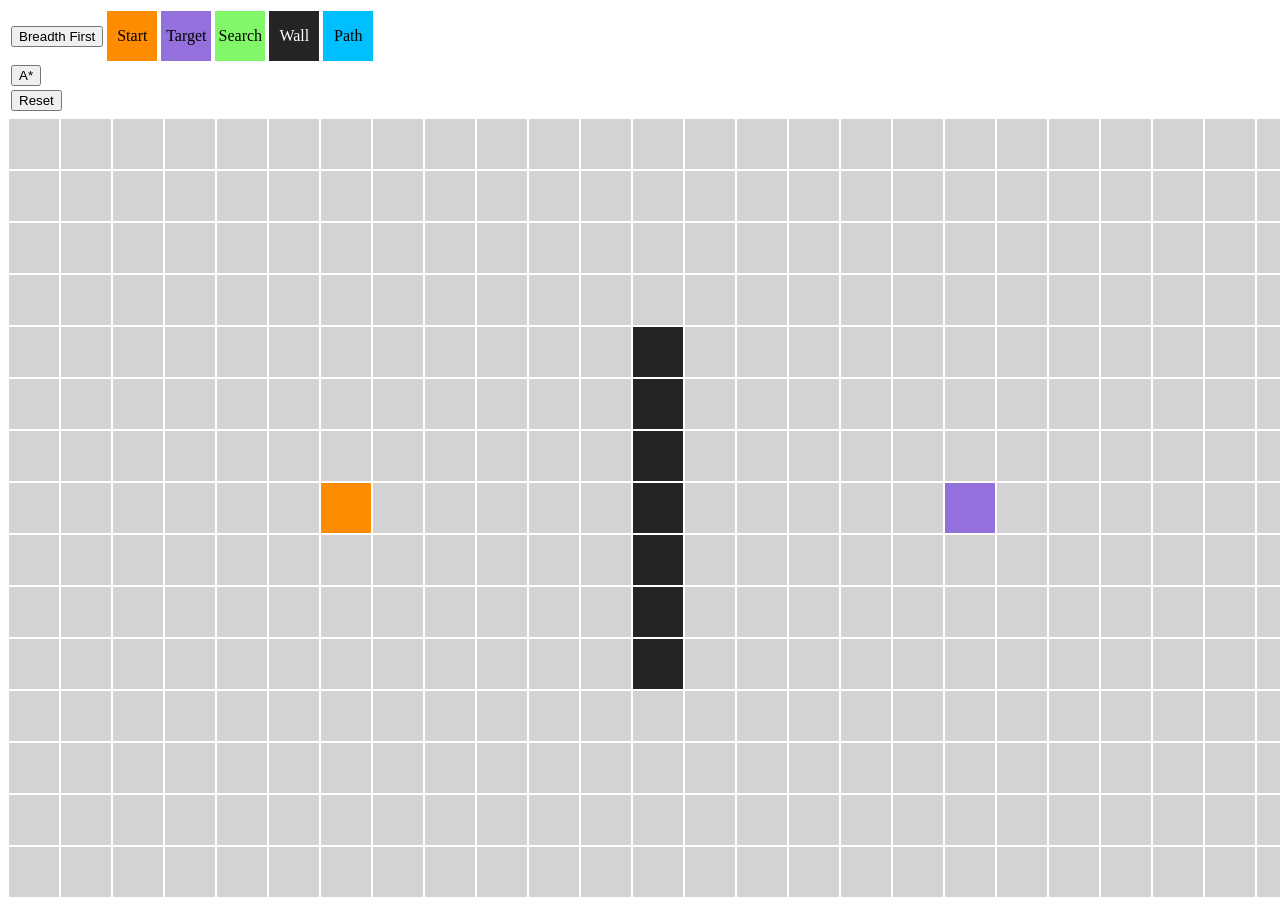
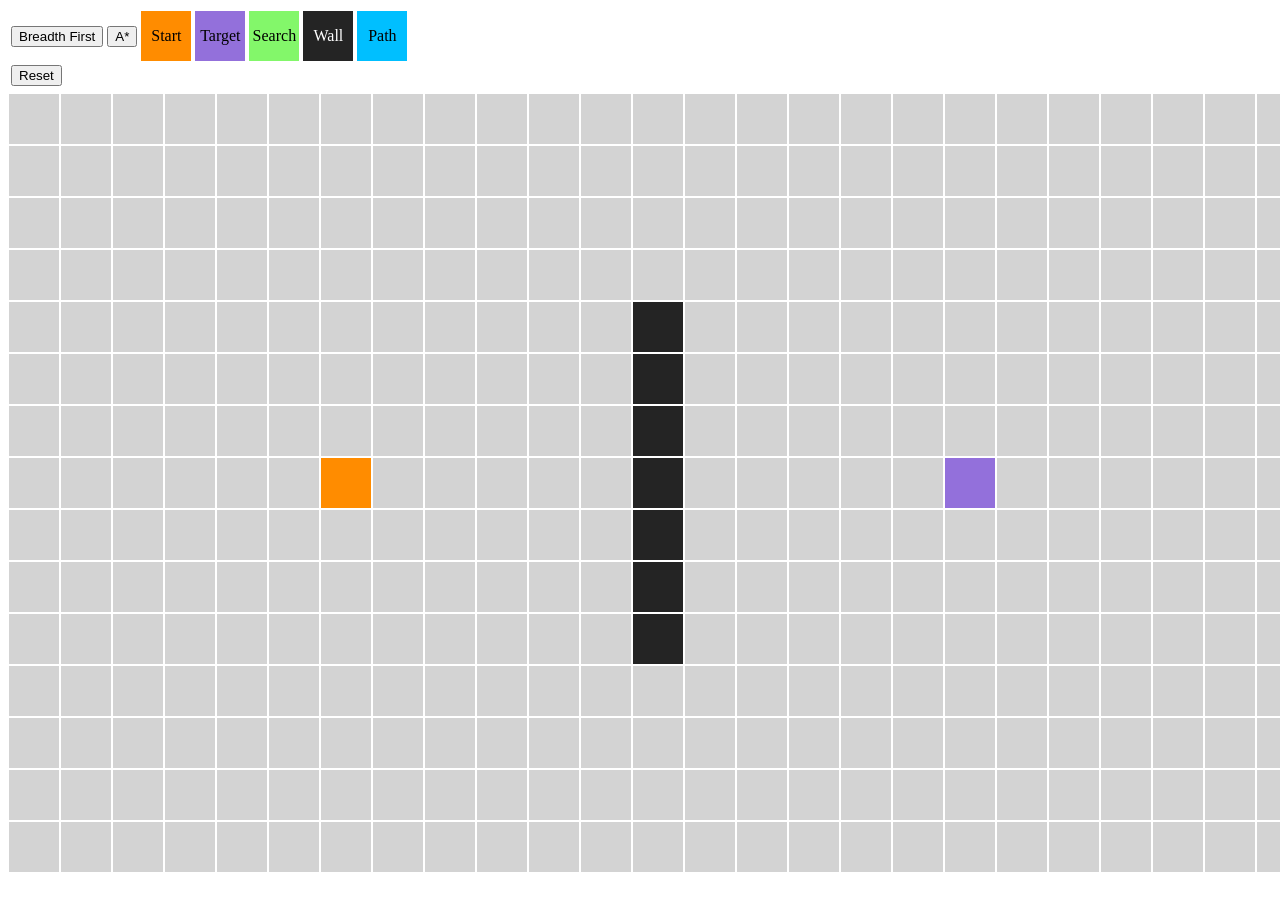
Before and after one commit to otson/Pathfinding-Algorithm-Visualizer, an Angular app: page / in a window 1280 px wide. Shown: the top 906 px of the page. After the commit the page ends 881 px from the top, so only its background shows below. Built offline with nearby package versions, Linux system fonts and the light colour scheme.

Commit message:
adjust button placement

```diff
--- a/src/app/topbar/topbar.component.html
+++ b/src/app/topbar/topbar.component.html
@@ -3,6 +3,9 @@
     <tr>
       <td>
         <button (click)="solveBreadthFirst()">Breadth First</button>
+      </td>
+      <td>
+        <button (click)="solveAStar()">A*</button>
       </td>
       <td>
         <div style="background-color: darkorange; height: 50px; width: 50px;
@@ -25,11 +28,6 @@
         text-align: center;vertical-align: middle;line-height: 50px">Path</div>
       </td>
     </tr>
-      <tr>
-        <td>
-          <button (click)="solveAStar()">A*</button>
-        </td>
-      </tr>
     <tr>
       <td>
         <button (click)="reset()">Reset</button>
```
